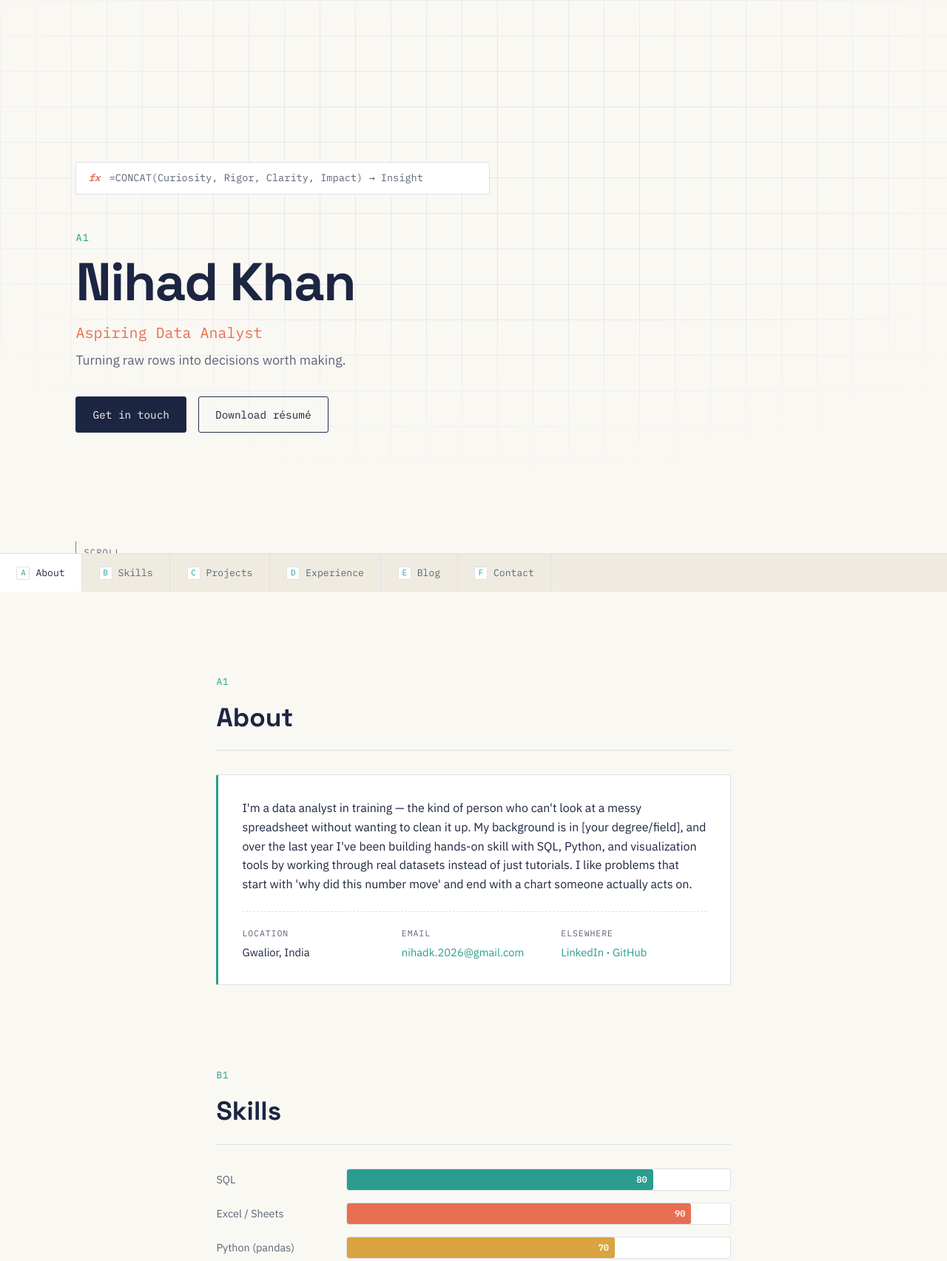
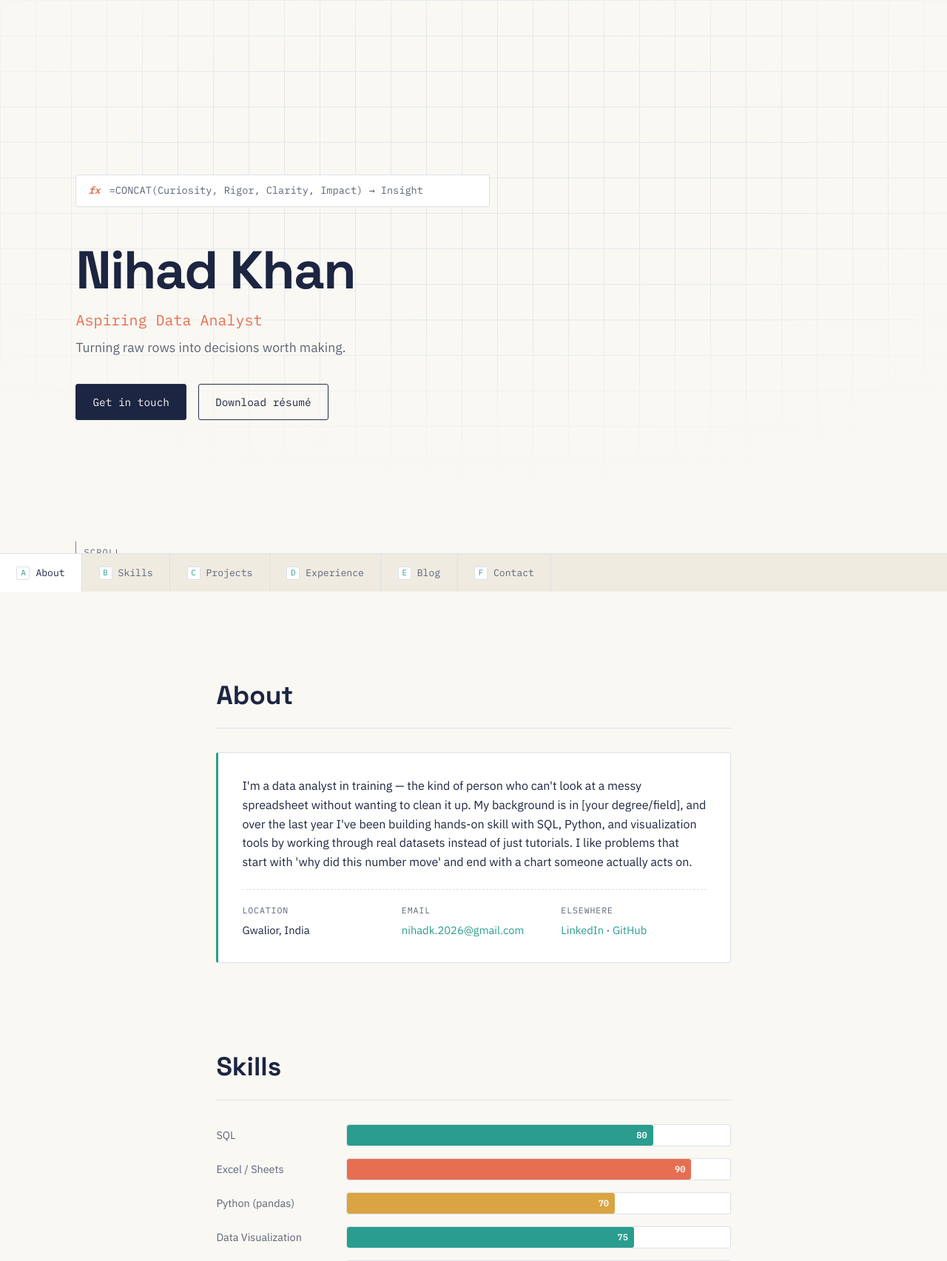
Before and after one commit to NihadKhan19/DASHBOARD, a Flask app: page / in a window 1280 px wide. Shown: the top 1705 px of the page at 74% size. Run offline with Flask 3, Linux system fonts and the light colour scheme.

Commit message:
Update index.html

```diff
--- a/templates/index.html
+++ b/templates/index.html
@@ -12,7 +12,6 @@
   </div>
 
   <div class="hero__content">
-    <p class="hero__ref">A1</p>
     <h1 class="hero__name">{{ profile.name }}</h1>
     <p class="hero__title">{{ profile.title }}</p>
     <p class="hero__tagline">{{ profile.tagline }}</p>
@@ -29,7 +28,6 @@
 </section>
 
 <section id="about" class="section">
-  <p class="cell-ref">A1</p>
   <h2 class="section__title">About</h2>
   <div class="about-card">
     <p>{{ profile.about }}</p>
@@ -55,7 +53,6 @@
 </section>
 
 <section id="skills" class="section">
-  <p class="cell-ref">B1</p>
   <h2 class="section__title">Skills</h2>
   <div class="chart">
     {% for skill in skills %}
@@ -72,7 +69,6 @@
 </section>
 
 <section id="projects" class="section">
-  <p class="cell-ref">C1</p>
   <h2 class="section__title">Projects</h2>
   <div class="sheet">
     <div class="sheet__header-row">
@@ -98,7 +94,6 @@
 </section>
 
 <section id="experience" class="section">
-  <p class="cell-ref">D1</p>
   <h2 class="section__title">Experience</h2>
   <ol class="ledger">
     {% for item in experience %}
@@ -115,7 +110,6 @@
 </section>
 
 <section id="blog-preview" class="section">
-  <p class="cell-ref">E1</p>
   <h2 class="section__title">From the blog</h2>
   <div class="post-list">
     {% for post in posts %}
@@ -130,7 +124,6 @@
 </section>
 
 <section id="contact" class="section">
-  <p class="cell-ref">F1</p>
   <h2 class="section__title">Contact</h2>
   <form class="contact-form" method="POST" action="{{ url_for('contact') }}">
     <div class="contact-form__row">
```
